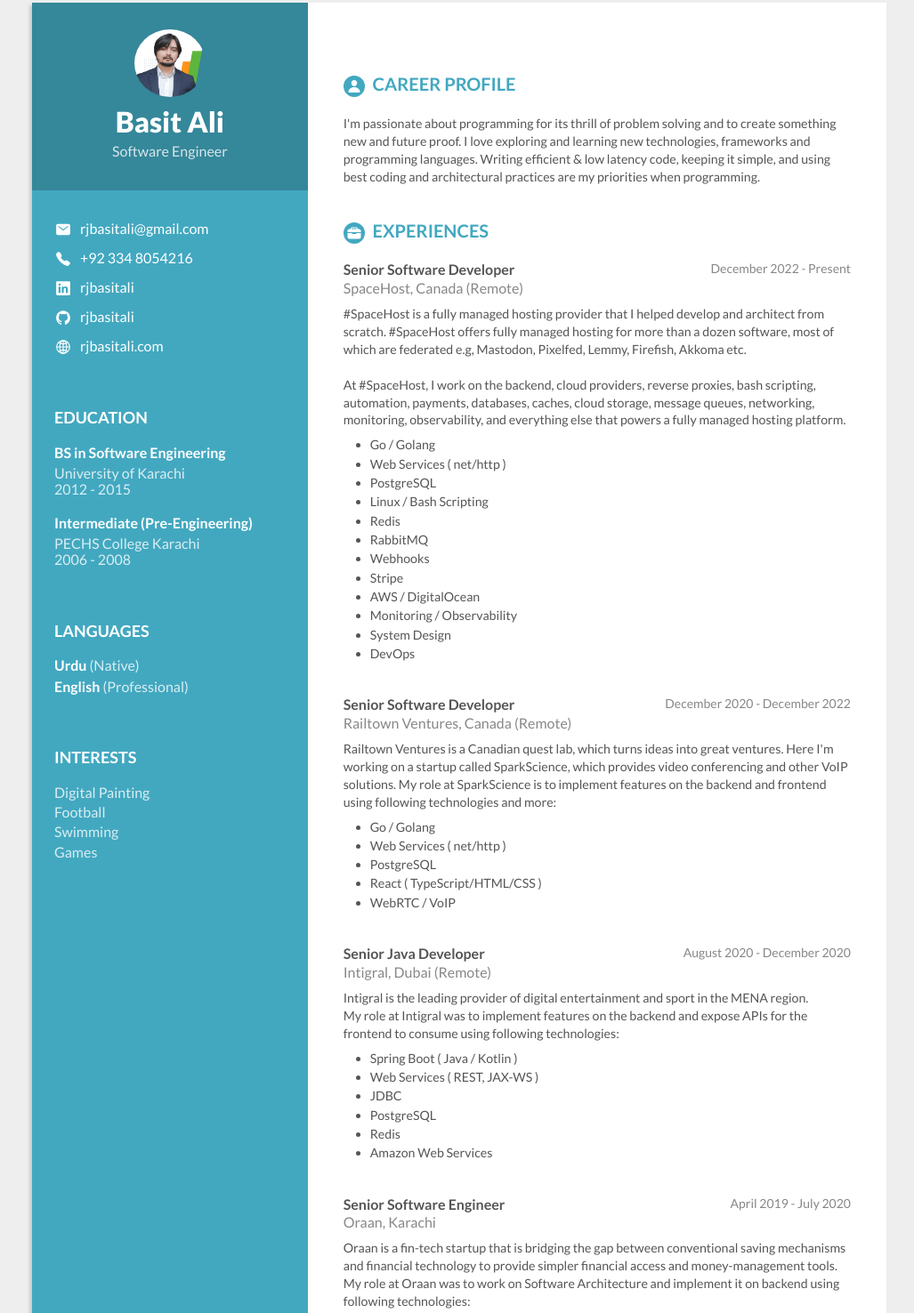
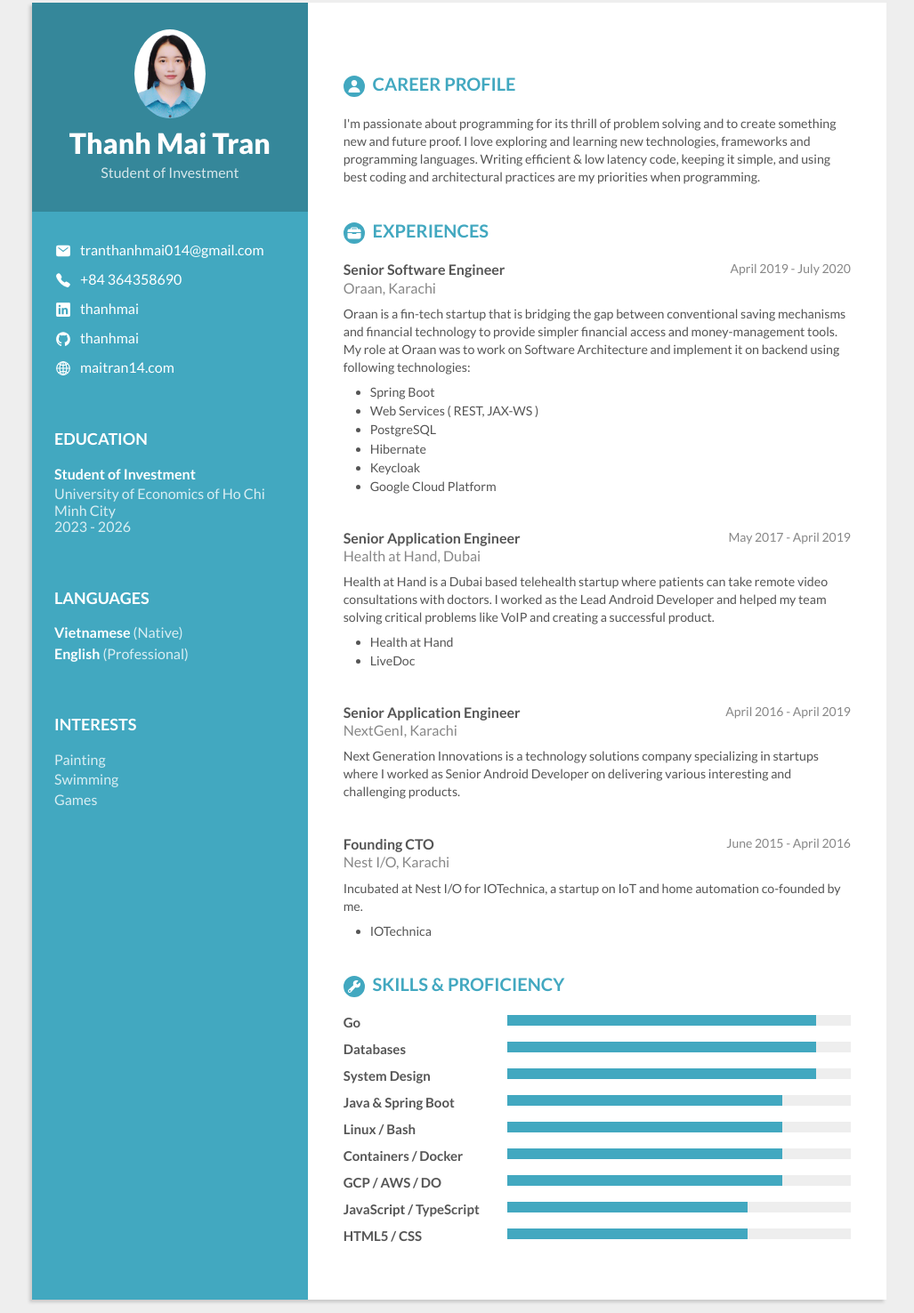
Before and after one commit to maitran31231026033/maitran14.github.io, a plain HTML site: page index.html in a window 1280 px wide. Shown: the part 27-1503 px from the top of the page at 89% size, without its empty margins (124-1151 px from the left). Drawn offline with nearby package versions, Linux system fonts and the light colour scheme.

Commit message:
Update cv index.html

```diff
--- a/index.html
+++ b/index.html
@@ -1,7 +1,7 @@
 <!DOCTYPE html>
 <html lang="en">
     <head>
-        <title>Basit Ali - Resume</title>
+        <title>Thanh Mai Tran - Resume</title>
         <link rel="stylesheet" type="text/css" href="vendors/css/normalize.css">
         <link rel="stylesheet" type="text/css" href="vendors/css/grid.css">
         <link rel="stylesheet" type="text/css" href="resources/css/style.css">
@@ -23,52 +23,47 @@
 
             <div class="col span-1-of-3 personal">
                 <div class="personal-header">
-                    <img src="resources/img/profile_pic2.png" alt="Profile picture">
-                    <h1>Basit Ali</h1>
-                    <p>Software Engineer</p>
+                    <img src="resources/profile picture.jpg" alt="Profile picture">
+                    <h1>Thanh Mai Tran</h1>
+                    <p>Student of Investment</p>
                 </div>
                 <div class="personal-details">
                     <div class="personal-info">
                         <ion-icon name="mail"></ion-icon>
-                        <a href="mailto:rjbasitali@gmail.com" target="_blank">rjbasitali@gmail.com</a>
+                        <a href="mailto:tranthanhmai014@gmail.com" target="_blank">tranthanhmai014@gmail.com</a>
                     </div>
                     <div class="personal-info">
                         <ion-icon name="call"></ion-icon>
-                        <a href="tel:0923348054216" target="_blank">+92 334 8054216</a>
+                        <a href="tel:0364358690" target="_blank">+84 364358690</a>
                     </div>
                     <div class="personal-info">
                         <ion-icon name="logo-linkedin"></ion-icon>
-                        <a href="https://www.linkedin.com/in/rjbasitali/" target="_blank">rjbasitali</a>
+                        <a href="https://www.linkedin.com/in/thanhmai/" target="_blank">thanhmai</a>
                     </div>
                     <div class="personal-info">
                         <ion-icon name="logo-github"></ion-icon>
-                        <a href="https://github.com/rjbasitali" target="_blank">rjbasitali</a>
+                        <a href="https://maitran31231026033.github.io/maitran14.github.io/" target="_blank">thanhmai</a>
                     </div>
                     <div class="personal-info">
                         <ion-icon name="globe-outline"></ion-icon>
-                        <a href="https://rjbasitali.com" target="_blank">rjbasitali.com</a>
+                        <a href="https://maitran14.com" target="_blank">maitran14.com</a>
                     </div>
 
                     <h3>Education</h3>
                     <div class="personal-ed">
-                        <p class="personal-ed-bold">BS in Software Engineering</p>
-                        <p class="personal-ed-light">University of Karachi<br>2012 - 2015</p>
-                    </div>
-                    <div class="personal-ed">
-                        <p class="personal-ed-bold">Intermediate (Pre-Engineering)</p>
-                        <p class="personal-ed-light">PECHS College Karachi<br>2006 - 2008</p>
+                        <p class="personal-ed-bold">Student of Investment </p>
+                        <p class="personal-ed-light">University of Economics of Ho Chi Minh City<br>2023 - 2026</p>
                     </div>
 
                     <h3>Languages</h3>
                     <div class="personal-ed">
-                        <p class="personal-ed-bold">Urdu <span>(Native)</span></p>
+                        <p class="personal-ed-bold">Vietnamese <span>(Native)</span></p>
                         <p class="personal-ed-bold">English <span>(Professional)</span></p>
                     </div>
 
                     <h3>Interests</h3>
                     <div class="personal-ed">
-                        <p class="personal-ed-light">Digital Painting</p>
-                        <p class="personal-ed-light">Football</p>
+                        <p class="personal-ed-light">Painting</p>
                         <p class="personal-ed-light">Swimming</p>
                         <p class="personal-ed-light">Games</p>
                     </div>
@@ -91,80 +86,15 @@
 <!-- Remotebase
 
                 <div class="exp-head clearfix">
-                    <p class="exp-title">Senior Software Engineer</p>
+                    <p class="exp-title">Student of Investment</p>
                     <p class="exp-duration">August 2023 - Present</p>
                 </div>
-                <p class="exp-place">Remotebase, Karachi (Remote)</p>
-                <p class="exp-desc">Railtown Ventures is a Canadian quest lab, which turns ideas into great ventures. Here I'm working on a startup called SparkScience, which provides video conferencing and other VoIP solutions.
-                    My role at SparkScience is to implement features on the backend and frontend using following technologies and more:</p>
-                <ul class="exp-items">
-                    <li>Go / Golang </li>
-                    <li>Web Services ( gin )</li>
-                    <li>PostgreSQL</li>
-                    <li>Redis</li>
-                    <li>Async Processing</li>
+                <p class="exp-place">Ho Chi Minh City, Vietnam (Remote)</p>
                 </ul>
 -->
 
                 <!-- SpaceHost -->
-                <div class="exp-head clearfix">
-                    <p class="exp-title">Senior Software Developer</p>
-                    <p class="exp-duration">December 2022 - Present</p>
-                </div>
-                <p class="exp-place">SpaceHost, Canada (Remote)</p>
-                <p class="exp-desc">#SpaceHost is a fully managed hosting provider that I helped develop and architect from scratch. #SpaceHost offers fully managed hosting for more than a dozen software, most of which are federated e.g, Mastodon, Pixelfed, Lemmy, Firefish, Akkoma etc.
-                    <br/><br/>
-                    At #SpaceHost, I work on the backend, cloud providers, reverse proxies, bash scripting, automation, payments, databases, caches, cloud storage, message queues, networking, monitoring, observability, and everything else that powers a fully managed hosting platform.</p>
-                <ul class="exp-items">
-                    <li>Go / Golang </li>
-                    <li>Web Services ( net/http )</li>
-                    <li>PostgreSQL</li>
-                    <li>Linux / Bash Scripting</li>
-                    <li>Redis</li>
-                    <li>RabbitMQ</li>
-                    <li>Webhooks</li>
-                    <li>Stripe</li>
-                    <li>AWS / DigitalOcean</li>
-                    <li>Monitoring / Observability</li>
-                    <li>System Design</li>
-                    <li>DevOps</li>
                 </ul>
-
-
-                <!-- Railtown -->
-                <div class="exp-head clearfix">
-                    <p class="exp-title">Senior Software Developer</p>
-                    <p class="exp-duration">December 2020 - December 2022</p>
-                </div>
-                <p class="exp-place">Railtown Ventures, Canada (Remote)</p>
-                <p class="exp-desc">Railtown Ventures is a Canadian quest lab, which turns ideas into great ventures. Here I'm working on a startup called SparkScience, which provides video conferencing and other VoIP solutions.
-                    My role at SparkScience is to implement features on the backend and frontend using following technologies and more:</p>
-                <ul class="exp-items">
-                    <li>Go / Golang </li>
-                    <li>Web Services ( net/http )</li>
-                    <li>PostgreSQL</li>
-                    <li>React ( TypeScript/HTML/CSS )</li>
-                    <li>WebRTC / VoIP</li>
-                </ul>
-
-
-                <!-- Intigral -->
-                <div class="exp-head clearfix">
-                    <p class="exp-title">Senior Java Developer</p>
-                    <p class="exp-duration">August 2020 - December 2020</p>
-                </div>
-                <p class="exp-place">Intigral, Dubai (Remote)</p>
-                <p class="exp-desc">Intigral is the leading provider of digital entertainment and sport in the MENA region.<br>
-                    My role at Intigral was to implement features on the backend and expose APIs for the frontend to consume using following technologies:</p>
-                <ul class="exp-items">
-                    <li>Spring Boot ( Java / Kotlin )</li>
-                    <li>Web Services ( REST, JAX-WS )</li>
-                    <li>JDBC</li>
-                    <li>PostgreSQL</li>
-                    <li>Redis</li>
-                    <li>Amazon Web Services</li>
-                </ul>
-
 
                 <!-- Oraan -->
                 <div class="exp-head clearfix">
```
